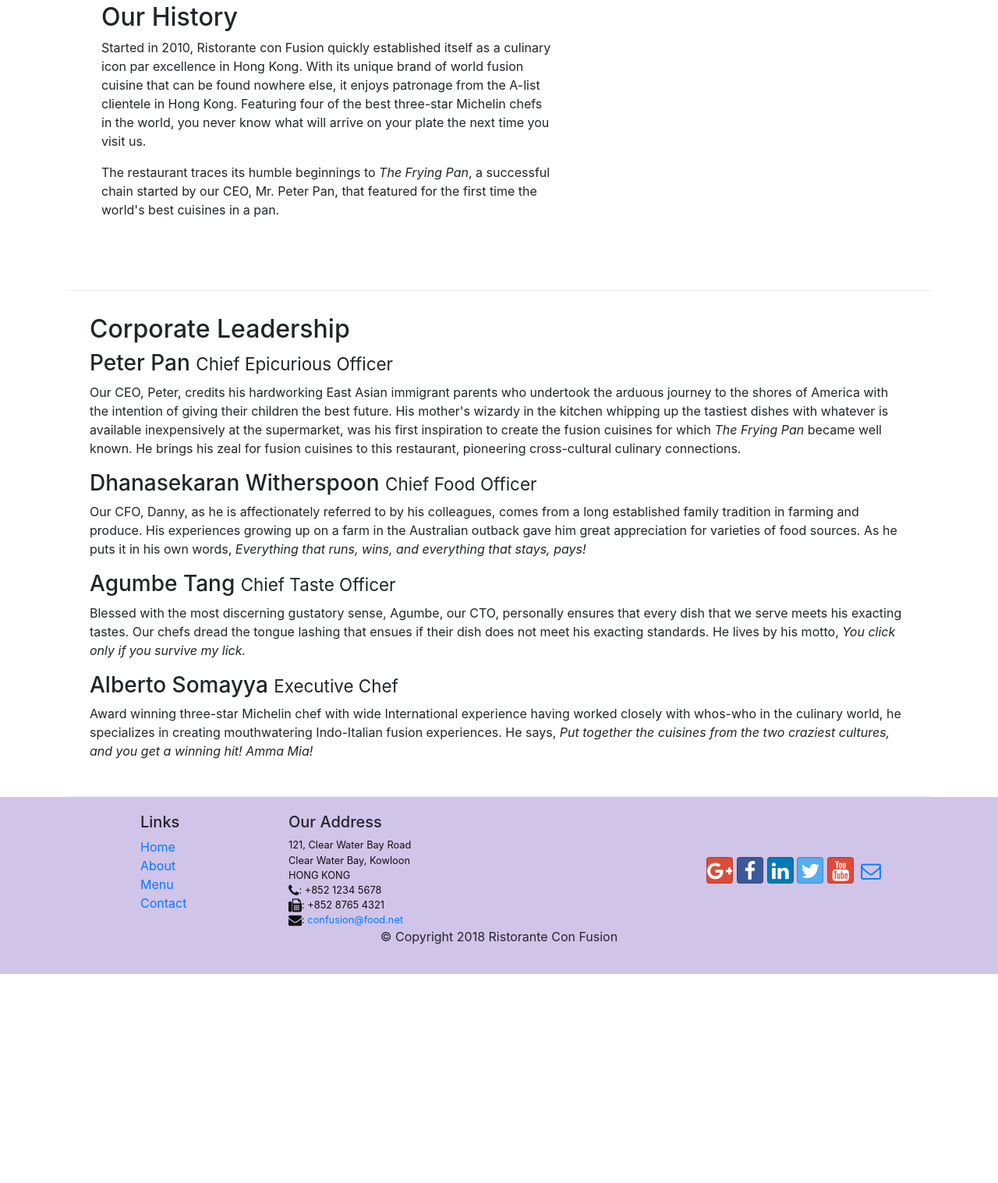
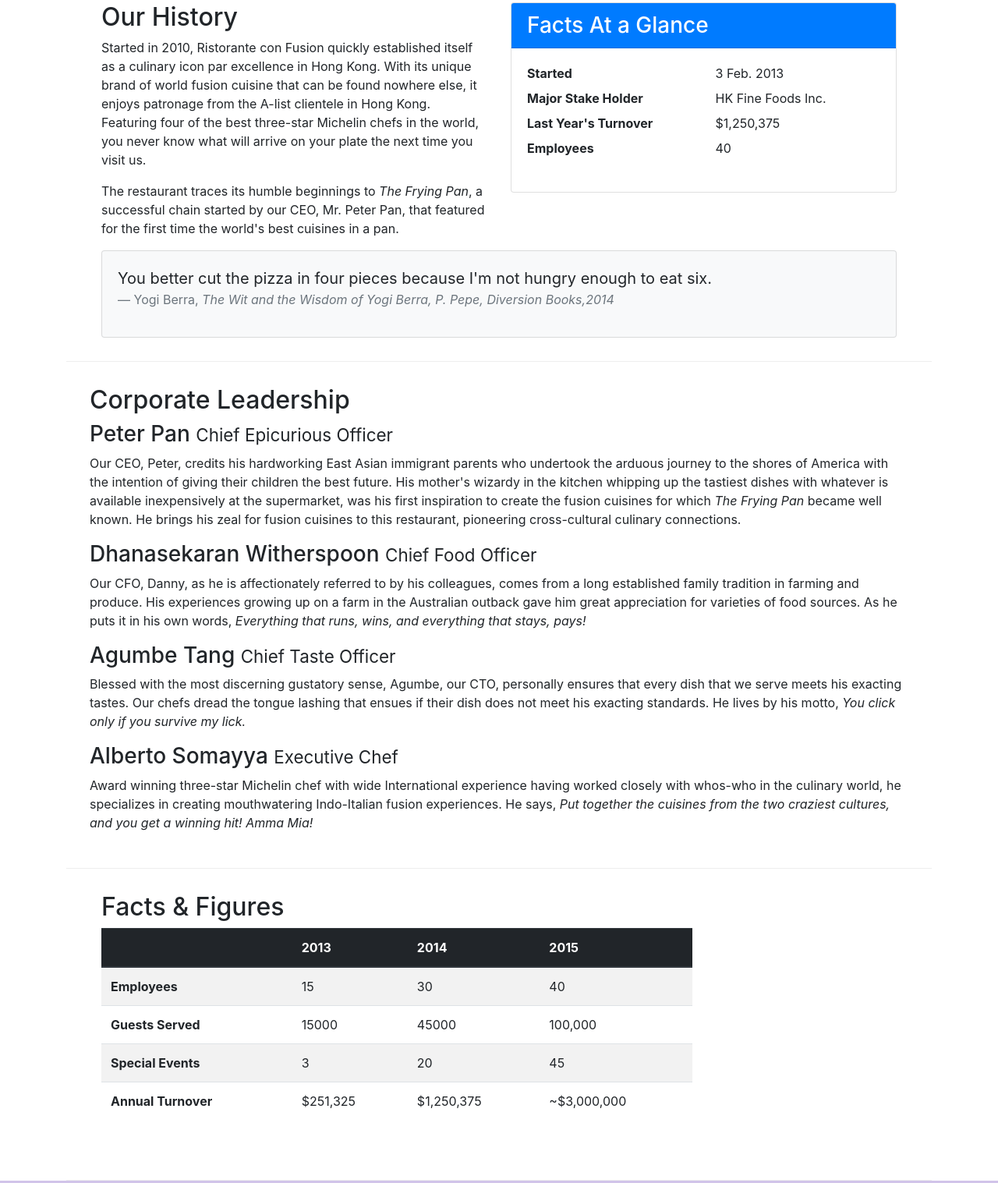
Before and after one commit to zahra991/confusion, a website: page aboutus.html in a window 1280 px wide. Shown: the part 588-2105 px from the top of the page at 78% size. Before the commit the page ends 1837 px from the top, so only its background shows below. Drawn offline with nearby package versions, Linux system fonts and the light colour scheme.

Commit message:
Tables and Cards

```diff
--- a/aboutus.html
+++ b/aboutus.html
@@ -61,13 +61,43 @@
             </div>
         </div>
 
-        <div class="row-content">
-            <div class="col-12 col-md-7">
+        <div class="row row-content">
+            <div class="col-sm-6">
                 <h2>Our History</h2>
                 <p>Started in 2010, Ristorante con Fusion quickly established itself as a culinary icon par excellence in Hong Kong. With its unique brand of world fusion cuisine that can be found nowhere else, it enjoys patronage from the A-list clientele in Hong Kong.  Featuring four of the best three-star Michelin chefs in the world, you never know what will arrive on your plate the next time you visit us.</p>
                 <p>The restaurant traces its humble beginnings to <em>The Frying Pan</em>, a successful chain started by our CEO, Mr. Peter Pan, that featured for the first time the world's best cuisines in a pan.</p>
             </div>
-            <div>
+            <div class="col-sm">
+                <div class="card">
+                    <h3 class="card-header bg-primary text-white">Facts At a Glance</h3>
+                    <div class="card-body">
+                        <dl class="row">
+                            <dt class="col-6">Started</dt>
+                            <dd class="col-6">3 Feb. 2013</dd>
+                            <dt class="col-6">Major Stake Holder</dt>
+                            <dd class="col-6">HK Fine Foods Inc.</dd>
+                            <dt class="col-6">Last Year's Turnover</dt>
+                            <dd class="col-6">$1,250,375</dd>
+                            <dt class="col-6">Employees</dt>
+                            <dd class="col-6">40</dd>
+                        </dl>
+                    </div>
+                </div>
+            </div>
+            <div class="col-12">
+                <div class="card card-body bg-light">
+                    <blockquote class="blockquote">
+                        <p class="mb-0">
+                            You better cut the pizza in four pieces
+                            because I'm not hungry enough to eat six.
+                        </p>
+                        <footer class="blockquote-footer">Yogi Berra,
+                            <cite title="Source Title">The Wit and the Wisdom
+                                of Yogi Berra, P. Pepe, Diversion Books,2014
+                            </cite>
+                        </footer>
+                    </blockquote>
+                </div>
             </div>
         </div>
 
@@ -84,6 +114,52 @@
                 <h3>Alberto Somayya <small>Executive Chef</small></h3>
                 <p class="d-none d-md-block">Award winning three-star Michelin chef with wide International experience having worked closely with whos-who in the culinary world, he specializes in creating mouthwatering Indo-Italian fusion experiences. He says, <em>Put together the cuisines from the two craziest cultures, and you get a winning hit! Amma Mia!</em></p>
             </div>
+       </div>
+
+       <div class="row row-content">
+           <div class="col-12 col-sm-9">
+               <h2>Facts &amp; Figures</h2>
+               <div class="table-responsive">
+                <table class="table table-striped">
+                    <thead class="thead-dark">
+                        <tr>
+                            <th>&nbsp;</th>
+                            <th>2013</th>
+                            <th>2014</th>
+                            <th>2015</th>
+                        </tr>
+                    </thead>
+                    <tbody>
+                        <tr>
+                            <th>Employees</th>
+                            <td>15</td>
+                            <td>30</td>
+                            <td>40</td>
+                        </tr>
+                        <tr>
+                            <th>Guests Served</th>
+                            <td>15000</td>
+                            <td>45000</td>
+                            <td>100,000</td>
+                        </tr>
+                        <tr>
+                            <th>Special Events</th>
+                            <td>3</td>
+                            <td>20</td>
+                            <td>45</td>
+                        </tr>
+                        <tr>
+                            <th>Annual Turnover</th>
+                            <td>$251,325</td>
+                            <td>$1,250,375</td>
+                            <td>~$3,000,000</td>
+                        </tr>
+                    </tbody>
+                </table>
+            </div>
+
+           </div>
+           <div class="col-12 col-sm-3"></div>
        </div>
 
     </div>
```
